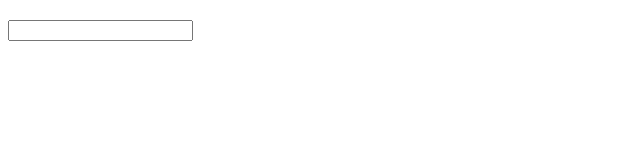
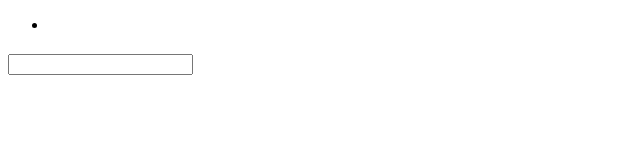
Before and after one commit to niloofararan/new-experince, a plain HTML site: page index.html in a window 1280 px wide. Shown: the whole page, without its empty margins (0-640 px from the left). Drawn offline with Linux system fonts and the light colour scheme.

Commit message:
added navbar

```diff
--- a/index.html
+++ b/index.html
@@ -7,6 +7,9 @@
     <title>Document</title>
 </head>
 <body>
+    <ul>
+        <li><a></a></li>
+    </ul>
     <p></p>
     <h2></h2>
     <div></div>
```
